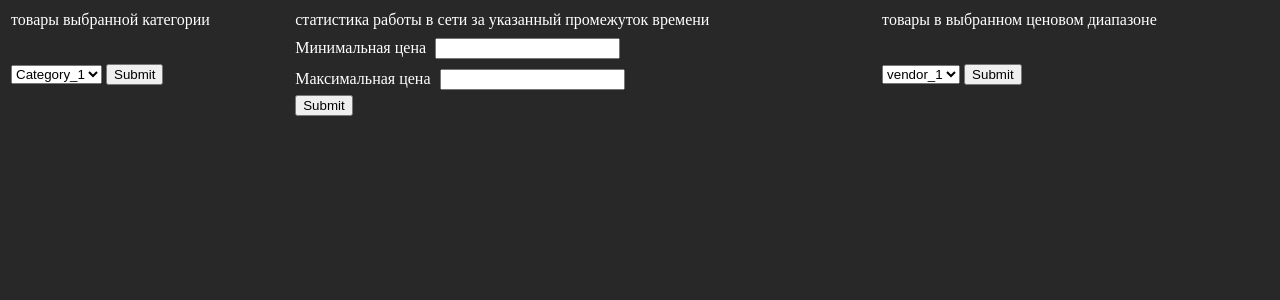
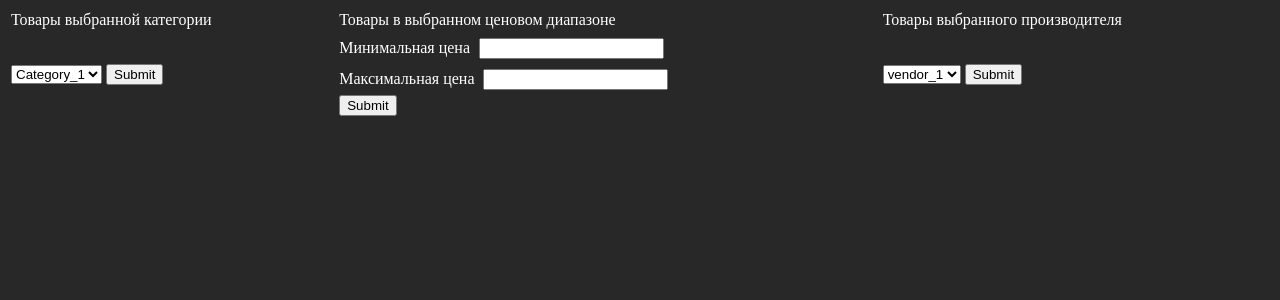
Before and after one commit to FreeNiceName/FreeNiceName.github.io, a PHP site: page /lab5/lab5.php in a window 1280 px wide. Shown: the top 300 px of the page. Run offline with PHP 8.4, Linux system fonts and the light colour scheme; data comes from the database, SQL or seed files in the repository.

Commit message:
fixed text

```diff
--- a/lab5/lab5.php
+++ b/lab5/lab5.php
@@ -20,9 +20,9 @@
 <body>
     <table width="100%">
         <tr>
-            <td>товары выбранной категории</td>
-            <td>статистика работы в сети за указанный промежуток времени</td>
-            <td>товары в выбранном ценовом диапазоне</td>
+            <td>Товары выбранной категории</td>
+            <td>Товары в выбранном ценовом диапазоне</td>
+            <td>Товары выбранного производителя</td>
         </tr>
         <tr>
             <td>
--- a/lab7/lab7.php
+++ b/lab7/lab7.php
@@ -22,9 +22,9 @@
 <body>
     <table width="100%">
         <tr>
-            <td>товары выбранной категории</td>
-            <td>статистика работы в сети за указанный промежуток времени</td>
-            <td>товары в выбранном ценовом диапазоне</td>
+            <td>Товары выбранной категории</td>
+            <td>Товары в выбранном ценовом диапазоне</td>
+            <td>Товары выбранного производителя</td>
         </tr>
         <tr>
             <td>
```
